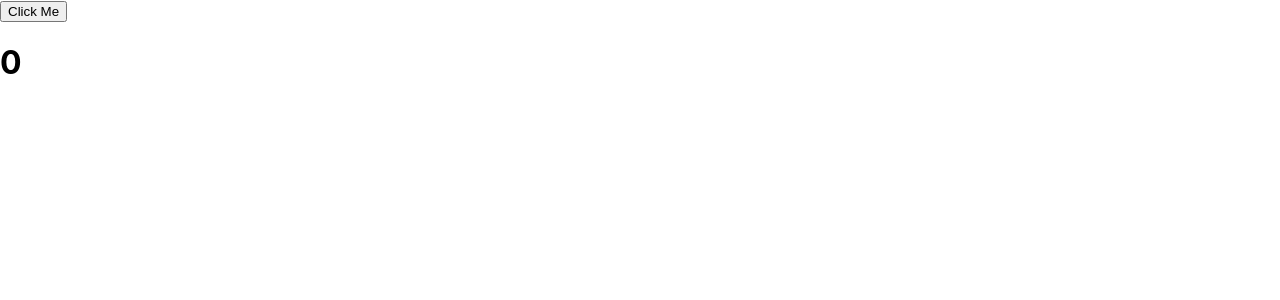
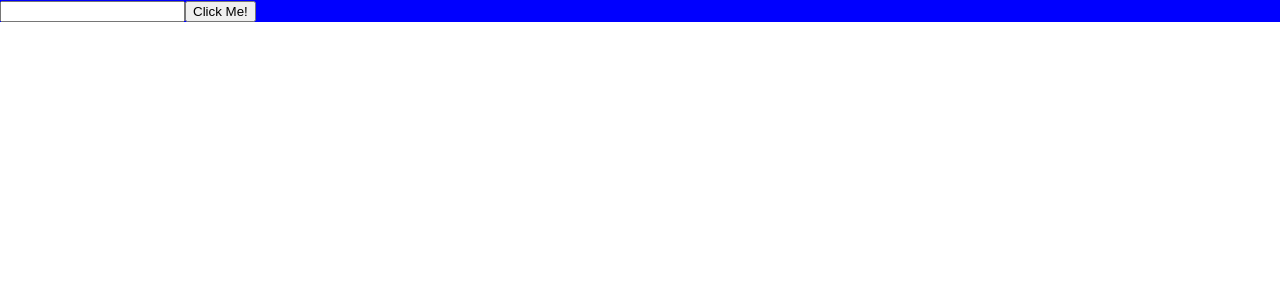
Before and after one commit to austingae-html-css-javascript/reactJS-hooks, a React (Create React App) app: page / in a window 1280 px wide. Shown: the top 300 px of the page. Built offline with nearby package versions, Linux system fonts and the light colour scheme.

Commit message:
useEffect hook

```diff
--- a/src/App.js
+++ b/src/App.js
@@ -1,68 +1,25 @@
 import logo from './logo.svg';
 import './App.css';
 
-import { useReducer } from "react";
+import { useState, useEffect } from "react";
 
-const reducer = (state, action) => {
-  switch (action.type) {
-    case "Increment":
-      return {
-        count: state.count + 1,
-        showText: state.showText
-      }
+function App() {
 
-    case "Decrement":
-      return {
-        count: state.count - 1,
-        showText: state.showText
-      }
+  const [color, setColor] = useState("blue");
 
-    case "IncrementBy2":
-      return {
-        count: state.count + 2,
-        showText: state.showText
-      }
+  let changeBGColor = () => {
+    setColor(document.querySelector(".color-input").value);
+  }
 
-    case "OnMouseOver":
-      return {
-        count: state.count,
-        showText: true
-      }
-    case "OnMouseLeave":
-      return {
-        count: state.count,
-        showText: false
-      }
-
-    default:
-      return state;
-  }
-}
-function App() {
-  const [state, dispatch] = useReducer(reducer, {count: 0, showText: true});
+  useEffect(() => {
+    console.log("Running...");
+  })
 
   return (
-    <>
-      <button
-        onClick={() => {
-          dispatch({type: "IncrementBy2"});
-        }}
-        onMouseOver={() => {
-          dispatch({type: "OnMouseOver"})
-        }}
-
-        onMouseLeave={() => {
-          dispatch({type: "OnMouseLeave"})
-        }}
-        >
-        Click Me
-      </button>
-
-      {state.showText && <h1>{state.count}</h1>}
-
-
-
-    </>
+    <main style={{backgroundColor:color}}>
+      <input className='color-input'></input>
+    <button onClick={changeBGColor}>Click Me!</button>
+    </main>
   );
 }
 
```
